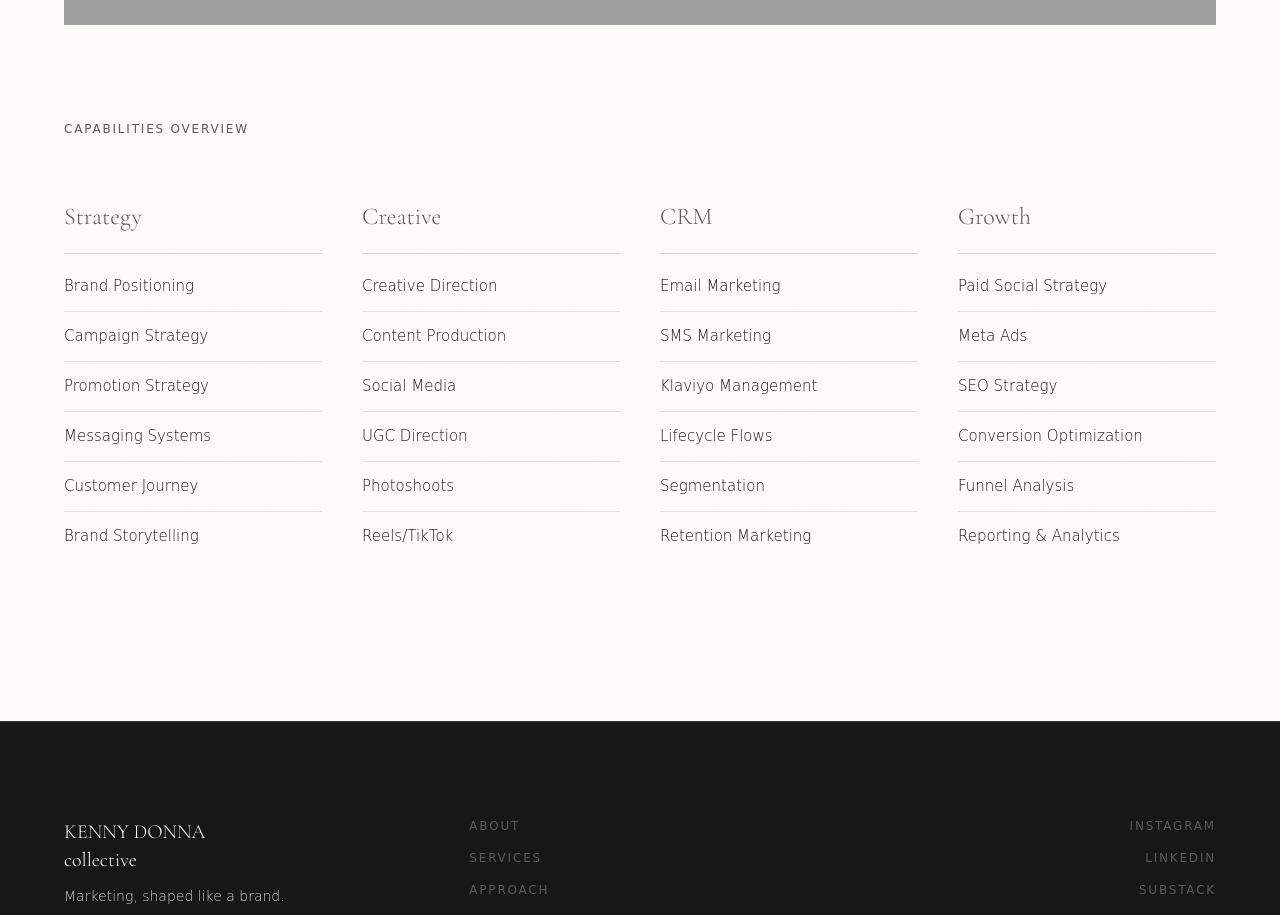
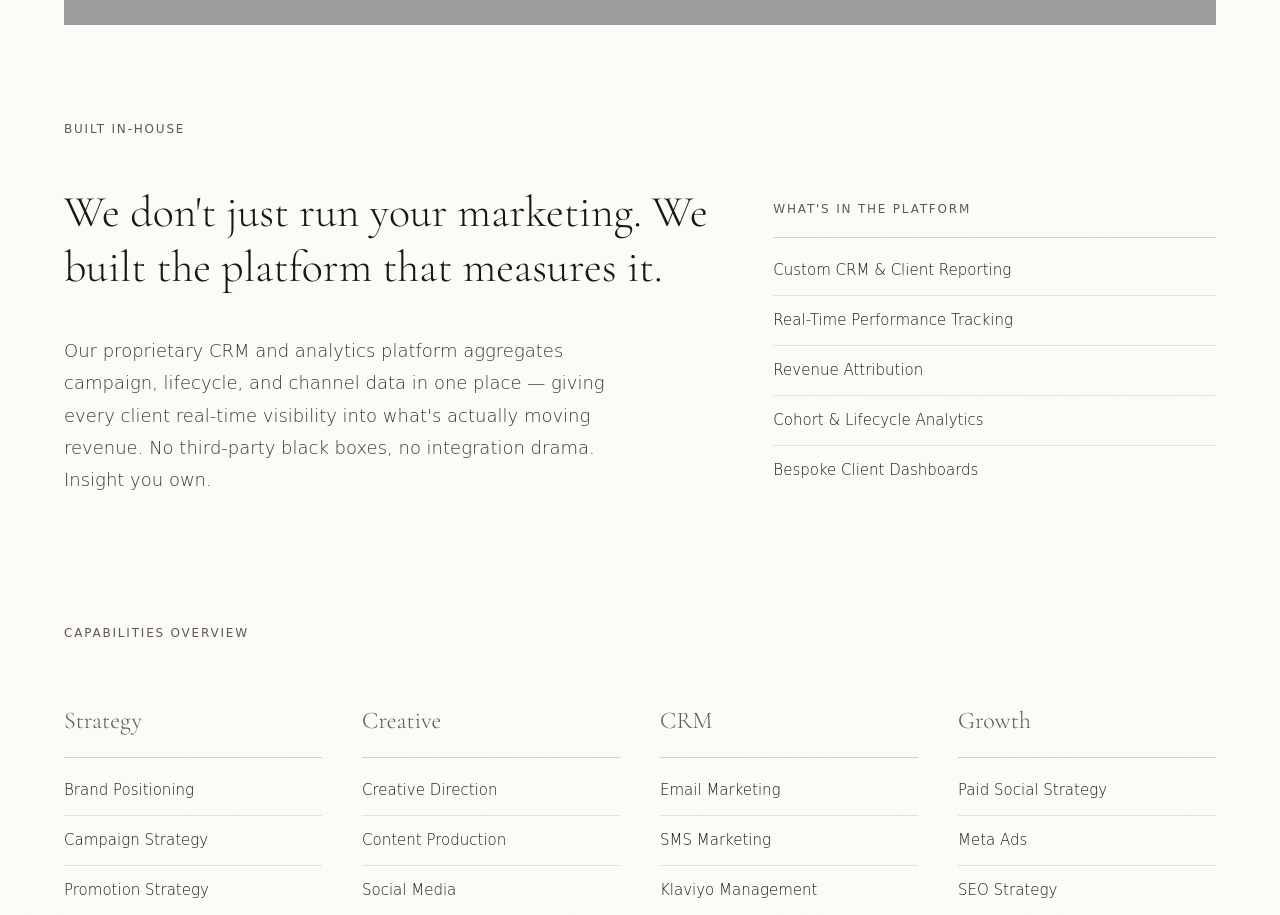
Before and after one commit to nato040/kdc-website, a React (Vite) app: page /services in a window 1280 px wide. Shown: the part 1460-2375 px from the top of the page. Built offline with nearby package versions, Linux system fonts and the light colour scheme; grey boxes are pictures that could not be loaded.

Commit message:
feat: add Built In-House platform section to Services — proprietary CRM + analytics positioning

```diff
--- a/src/app/pages/Services.tsx
+++ b/src/app/pages/Services.tsx
@@ -80,6 +80,75 @@ export default function Services() {
           />
         </div>
 
+        {/* Platform — proprietary CRM & analytics positioning */}
+        <div className="mb-20 lg:mb-32">
+          <p
+            className="text-xs tracking-widest uppercase mb-8 lg:mb-12"
+            style={{ color: '#5E5954', letterSpacing: '0.15em' }}
+          >
+            Built In-House
+          </p>
+
+          <div className="grid lg:grid-cols-12 gap-10 lg:gap-16">
+            {/* Left — headline + description */}
+            <div className="lg:col-span-7">
+              <h2
+                style={{
+                  fontFamily: 'var(--font-serif)',
+                  color: '#171717',
+                  fontWeight: 300,
+                }}
+                className="text-2xl sm:text-3xl lg:text-[2.75rem] leading-tight mb-6 lg:mb-10"
+              >
+                We don't just run your marketing. We built the platform that measures it.
+              </h2>
+              <p
+                className="text-base sm:text-lg max-w-xl"
+                style={{ color: '#3A342F', fontWeight: 300, lineHeight: '1.8' }}
+              >
+                Our proprietary CRM and analytics platform aggregates campaign, lifecycle, and channel data in one place — giving every client real-time visibility into what's actually moving revenue. No third-party black boxes, no integration drama. Insight you own.
+              </p>
+            </div>
+
+            {/* Right — what's built in */}
+            <div className="lg:col-span-5 lg:pt-4">
+              <p
+                className="text-xs tracking-widest uppercase pb-4 lg:pb-5 mb-2"
+                style={{
+                  color: '#5E5954',
+                  letterSpacing: '0.15em',
+                  borderBottom: '1px solid #D6D0CF',
+                }}
+              >
+                What's In The Platform
+              </p>
+              <ul>
+                {[
+                  'Custom CRM & Client Reporting',
+                  'Real-Time Performance Tracking',
+                  'Revenue Attribution',
+                  'Cohort & Lifecycle Analytics',
+                  'Bespoke Client Dashboards',
+                ].map((item, i, arr) => (
+                  <li
+                    key={item}
+                    className="text-base lg:text-[15px] py-4 lg:py-[14px]"
+                    style={{
+                      color: '#171717',
+                      fontWeight: 300,
+                      borderBottom:
+                        i < arr.length - 1 ? '1px solid #E8E2D6' : 'none',
+                      lineHeight: '1.4',
+                    }}
+                  >
+                    {item}
+                  </li>
+                ))}
+              </ul>
+            </div>
+          </div>
+        </div>
+
         {/* Capabilities Overview — 4-column matrix across Strategy, Creative, CRM, Growth */}
         <div className="mt-16 lg:mt-24">
           <p
```
